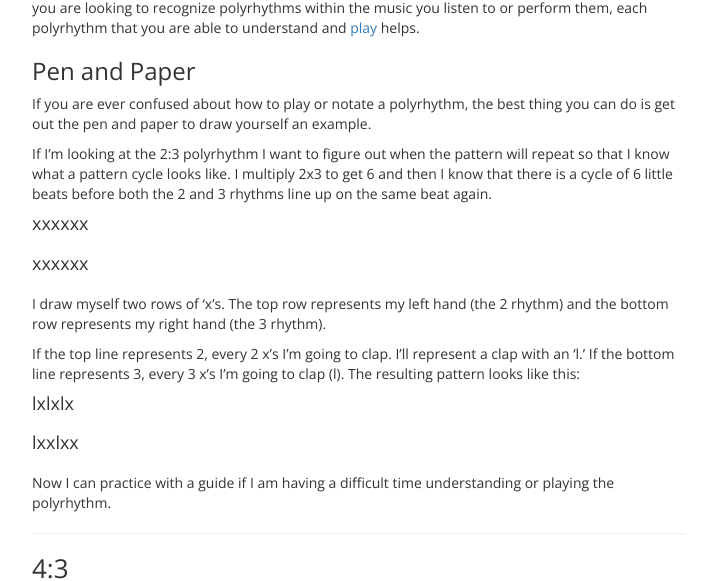
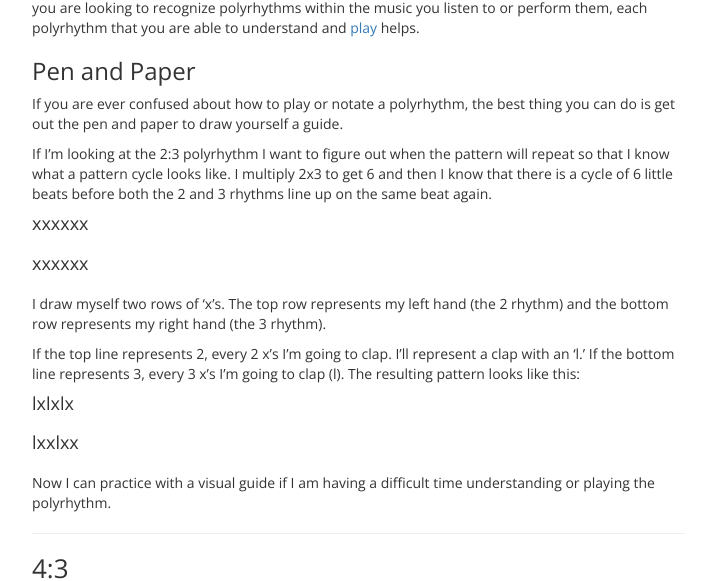
Before and after one commit to pitchplay/blog-content, a Jekyll site: the page built from _posts/2016-07-14-polyrhythms.md, in a window 1280 px wide and 900 px high, scrolled down 1667 px. Shown: the part 166-747 px from the top of the window, without its empty margins (111-827 px from the left). Built offline with Jekyll 4.4.1, drawn with Linux system fonts in a browser that asks for light colours; nearby versions of some CDN libraries; a script that is not in the unit is left out; comment, search, counter and statistics services are not loaded; some of the changed text lies outside the part shown.

Commit message:
final edit for consistent wording

```diff
--- a/_posts/2016-07-14-polyrhythms.md
+++ b/_posts/2016-07-14-polyrhythms.md
@@ -45,7 +45,7 @@ There are many different polyrhythms and this post explores three of the most po
 
 ### Pen and Paper
 
-If you are ever confused about how to play or notate a polyrhythm, the best thing you can do is get out the pen and paper to draw yourself an example.
+If you are ever confused about how to play or notate a polyrhythm, the best thing you can do is get out the pen and paper to draw yourself a guide.
 
 If I'm looking at the 2:3 polyrhythm I want to figure out when the pattern will repeat so that I know what a pattern cycle looks like. I multiply 2x3 to get 6 and then I know that there is a cycle of 6 little beats before both the 2 and 3 rhythms line up on the same beat again.
 
@@ -63,7 +63,7 @@ If the bottom line represents 3, every 3 x's I'm going to clap (l). The resultin
 
 #### lxxlxx
 
-Now I can practice with a guide if I am having a difficult time understanding or playing the polyrhythm.
+Now I can practice with a visual guide if I am having a difficult time understanding or playing the polyrhythm.
 
 _____________________________
 
@@ -145,4 +145,6 @@ Once you begin to feel confident playing polyrhythms, you can practice them with
 - Try a scale.
 - Try improvising.
 
-Which is more difficult? Patting your head and rubbing your tummy or playing polyrhythms?
+__________________________________________________
+
+Which is more difficult: Patting your head and rubbing your tummy or playing polyrhythms?
```
